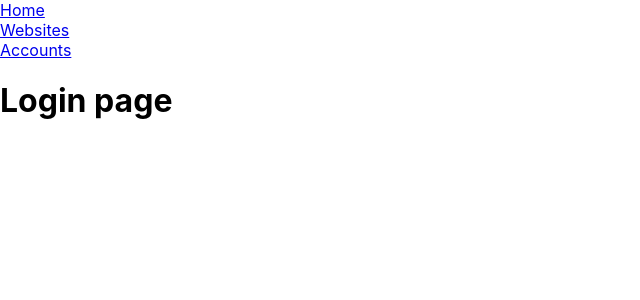
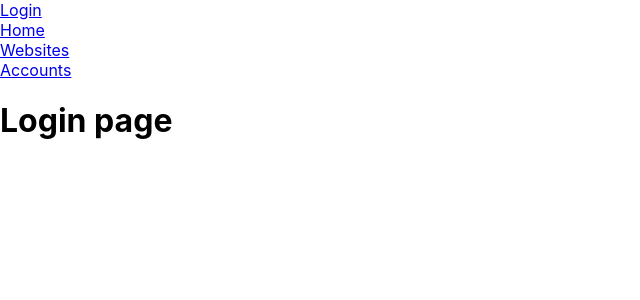
Before and after one commit to DillonS91/LockZone, a React (Create React App) app in the folder LockZone-Frontend/react-lockzone/react-lockzone/: page / in a window 1280 px wide. Shown: the top 300 px of the page, without its empty margins (0-640 px from the left). Built offline with nearby package versions, Linux system fonts and the light colour scheme.

Commit message:
minor fix to nav bar

```diff
--- a/LockZone-Frontend/react-lockzone/react-lockzone/src/App.jsx
+++ b/LockZone-Frontend/react-lockzone/react-lockzone/src/App.jsx
@@ -8,6 +8,9 @@ export const  App = () => {
     <BrowserRouter>
       <Navigation>
         <section>
+          <div>
+            <Link to='/'>Login</Link>
+          </div>
           <div>
             <Link to='/home'>Home</Link>
           </div>
@@ -26,6 +29,5 @@ export const  App = () => {
         <Route path='/accounts' element={<Accounts/>}/>
       </Routes>
     </BrowserRouter>
-
   );
 }
--- a/LockZone-Frontend/react-lockzone/react-lockzone/src/pages/Home.jsx
+++ b/LockZone-Frontend/react-lockzone/react-lockzone/src/pages/Home.jsx
@@ -1,9 +1,9 @@
-import { DataReturn } from "../component";
+import { UserData } from "../component/UserData";
 
 // This is the Home page, will be directed here after login. Can access other poages from home
 
 export const Home = () => {
     return(
-        <DataReturn/>
+        <UserData/>
     );
 }
```
